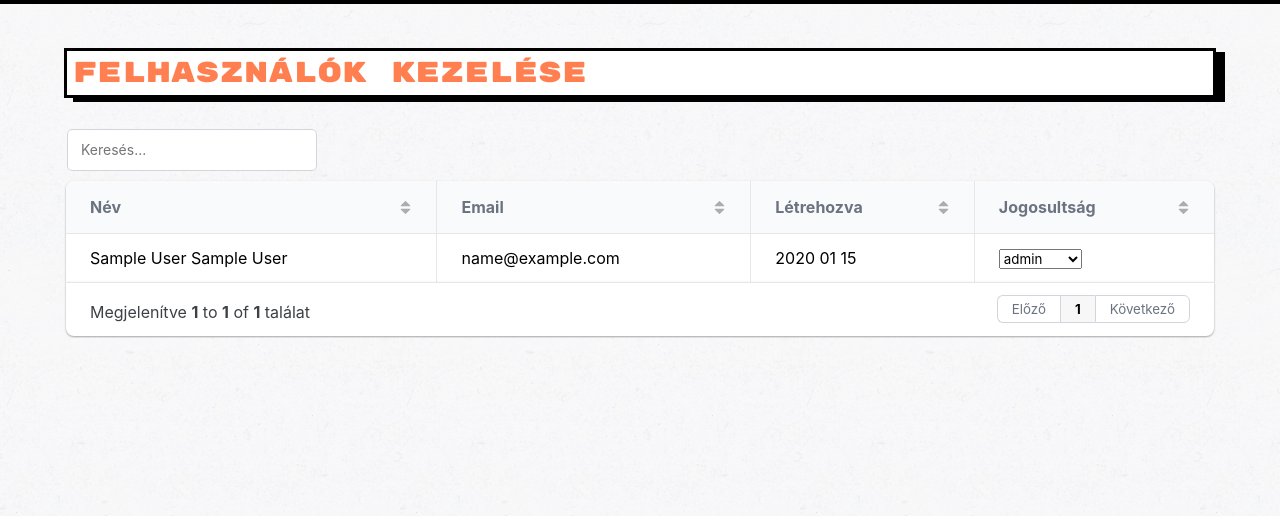
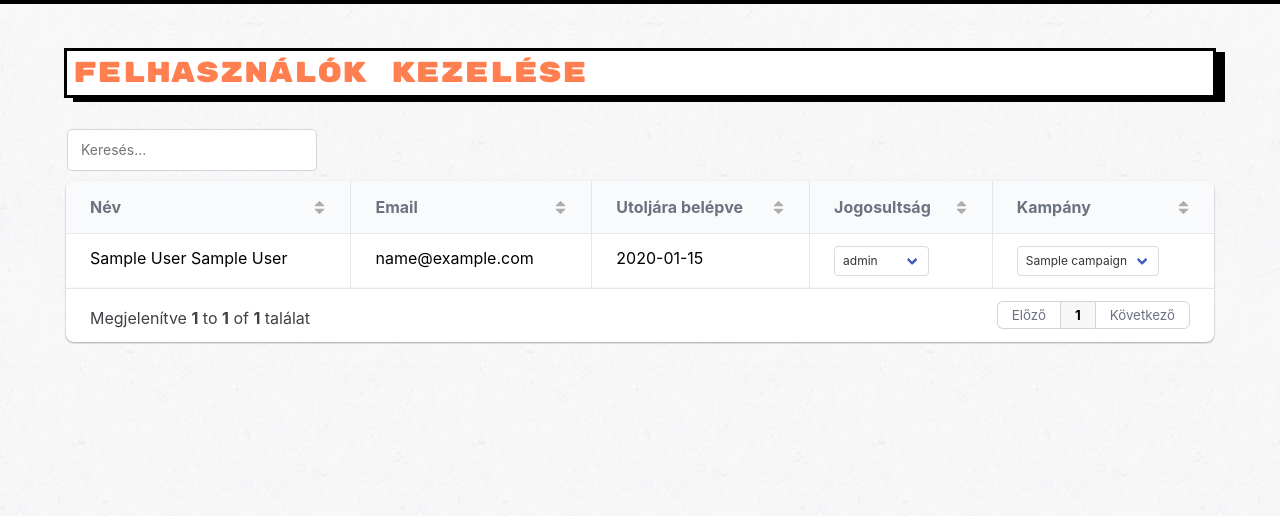
Before and after one commit to xngst/rosane-webapp, a Flask app: page /admin_user in a window 1280 px wide. Shown: the part 52-568 px from the top of the page. Run offline with Flask 3, Linux system fonts and the light colour scheme; a user stored in the database is signed in; tables that the repository leaves empty hold one stand-in row (values such as "Sample post"); one stand-in notice (Sample message) is shown; parts of the project's set-up code (start-up, migrations or seed data) failed here and were passed over; some libraries are stand-ins or nearby versions.

Commit message:
add campaign role filtering

```diff
--- a/app.py
+++ b/app.py
@@ -172,7 +172,7 @@ def process_oauth_login(user_email, given_name, family_name):
     flash(f"Sikeres bejelentkezés, {user.user_given_name}!", "success")
     return redirect(url_for("index"))
 
-
+#OATUH
 @app.route("/oauth_callback")
 def oauth_callback():
     try:
@@ -703,20 +703,61 @@ def campaign_delete(campaign_id):
 @app.route("/admin_user", methods=["GET", "POST"])
 @login_required
 def admin_user():
+    if current_user.role != "admin":
+        flash("Nincs jogosultságod ehhez a művelethez!", "danger")
+        return redirect(url_for("admin_user"))
     users = User.query.all()
-    return render_template("admin_user.html", users=users)
+    campaigns = Campaign.query.all()
+    campaigns_data = [{'id': c.id, 'name': c.name} for c in campaigns]
+    return render_template("admin_user.html", users=users, campaigns=campaigns_data)
 
-# UPDATE ROLE
+
 @app.route("/update_role/<int:user_id>", methods=["POST"])
 @login_required
 def update_role(user_id):
+    if current_user.role != "admin":
+        flash("Nincs jogosultságod ehhez a művelethez!", "danger")
+        return redirect(url_for("admin_user"))
+
     new_role = request.form.get("role")
     user = User.query.get_or_404(user_id)
     if new_role in ["admin", "dementor", "regular"]:
         user.role = new_role
         db.session.commit()
         flash("Jogosultsági szint sikeresen megváltoztatva!", "success")
+    else:
+        flash("Érvénytelen jogosultsági szint!", "danger")
     return redirect(url_for("admin_user"))
+
+@app.route("/update_campaign/<int:user_id>", methods=["POST"])
+@login_required
+def update_campaign(user_id):
+    if current_user.role != "admin":
+        flash("Nincs jogosultságod ehhez a művelethez!", "danger")
+        return redirect(url_for("admin_user"))
+
+    new_campaign_id_str = request.form.get("campaign_id")
+    user = User.query.get_or_404(user_id)
+
+    if new_campaign_id_str:
+        try:
+            new_campaign_id = int(new_campaign_id_str)
+            campaign = Campaign.query.get(new_campaign_id)
+            if campaign:
+                user.campaign_id = new_campaign_id
+                db.session.commit()
+                flash(f"Felhasználó '{user.email}' kampánya sikeresen megváltoztatva!", "success")
+            else:
+                flash("A kiválasztott kampány nem létezik!", "danger")
+        except ValueError:
+            flash("Érvénytelen kampány azonosító!", "danger")
+    else:
+        user.campaign_id = None
+        db.session.commit()
+        flash(f"Felhasználó '{user.email}' kampánya sikeresen eltávolítva!", "success")
+
+    return redirect(url_for("admin_user"))
+
 
 # ACCOUNT
 @app.route("/profil", methods=["GET"])
--- a/models.py
+++ b/models.py
@@ -36,6 +36,19 @@ class Campaign(db.Model):
     likes = db.relationship(
         "Like", back_populates="campaign", cascade="all, delete-orphan"
     )
+
+    def is_currently_active(self):
+        """
+        Checks if this campaign is currently active based on its 'status'
+        field being 'active' AND the current date being within its from_date and to_date.
+        """
+        now = datetime.utcnow()
+
+        return (
+            self.status == "aktív" and
+            self.from_date <= now and
+            self.to_date >= now
+        )
 
     def __repr__(self):
         return f"<Campaign id={self.id}, name='{self.name}', status='{self.status}'>"
@@ -149,6 +162,15 @@ class User(db.Model, UserMixin):
     )
     likes = db.relationship("Like", back_populates="user", cascade="all, delete-orphan")
 
+    def is_assigned_to_active_campaign(self):
+        """
+        Checks if the user is assigned to a campaign that is currently active.
+        Relies on the Campaign.is_currently_active() method.
+        """
+        if self.campaign:
+            return self.campaign.is_currently_active()
+        return False
+
     def __repr__(self):
         return f"<User id={self.id}, email='{self.email}'>"
 
--- a/templates/admin_user.html
+++ b/templates/admin_user.html
@@ -6,7 +6,6 @@
 
 <link href="https://unpkg.com/gridjs/dist/theme/mermaid.min.css" rel="stylesheet" />
 <script src="https://unpkg.com/gridjs/dist/gridjs.umd.js"></script>
-
 
 <div class="container">
     <h1 class="title" id="highlight">FELHASZNÁLÓK KEZELÉSE</h1>
@@ -17,13 +16,14 @@
     {% if current_user.role == "dementor" or current_user.role == "admin" or current_user.role == "regular" %}
         <script type="text/javascript">
             const csrfToken = document.querySelector('meta[name="csrf-token"]').getAttribute('content');
+            const campaigns = JSON.parse('{{ campaigns | tojson | safe }}');
 
             new gridjs.Grid({
                 columns: [
                     { id: 'id', name: 'Id', hidden: true },
                     { id: 'name', name: 'Név' },
                     { id: 'email', name: 'Email' },
-                    { id: 'created_date', name: 'Létrehozva' },
+                    { id: 'last_login', name: 'Utoljára belépve' },
 
                     {% if current_user.role == "admin" %}
                         {
@@ -34,17 +34,48 @@
                                 return gridjs.html(`
                                     <form method="POST" action="/update_role/${userId}">
                                         <input type="hidden" name="csrf_token" value="${csrfToken}">
-                                        <select name="role" class="form-select form-select-sm" onchange="this.form.submit()">
+                                        <div class="control"> {# Bulma control wrapper #}
+                                            <div class="select is-small"> {# Bulma select wrapper, use is-small for smaller size #}
+                                                <select name="role" onchange="this.form.submit()">
                                                     ${['admin', 'dementor', 'regular'].map(role => `
                                                         <option value="${role}" ${cell === role ? 'selected' : ''}>${role}</option>
                                                     `).join('')}
                                                 </select>
+                                            </div>
+                                        </div>
+                                    </form>
+                                `);
+                            }
+                        },
+                        // New Campaign Column
+                        {
+                            id: 'campaign_id',
+                            name: 'Kampány',
+                            formatter: (cell, row) => {
+                                const userId = row.cells[0].data;
+                                const currentCampaignId = cell;
+                                return gridjs.html(`
+                                    <form method="POST" action="/update_campaign/${userId}">
+                                        <input type="hidden" name="csrf_token" value="${csrfToken}">
+                                        <div class="control"> {# Bulma control wrapper #}
+                                            <div class="select is-small"> {# Bulma select wrapper, use is-small for smaller size #}
+                                                <select name="campaign_id" onchange="this.form.submit()">
+                                                    <option value="">-</option> {# Option for no campaign #}
+                                                    ${campaigns.map(campaign => `
+                                                        <option value="${campaign.id}" ${currentCampaignId == campaign.id ? 'selected' : ''}>
+                                                            ${campaign.name}
+                                                        </option>
+                                                    `).join('')}
+                                                </select>
+                                            </div>
+                                        </div>
                                     </form>
                                 `);
                             }
                         },
                     {% else %}
                         { id: 'role', name: 'Jogosultság' },
+                        { id: 'campaign_name', name: 'Kampány' },
                     {% endif %}
 
                     { id: 'user_id', hidden: true }
@@ -55,8 +86,9 @@
                             "{{ user.id }}",
                             "{{ user.user_family_name|escape }} {{ user.user_given_name|escape }}",
                             "{{ user.email|escape }}",
-                            "{{ user.created_date.strftime('%Y %m %d') }}",
+                            "{{ user.last_login.strftime('%Y-%m-%d')|escape }}",
                             "{{ user.role }}",
+                            "{{ user.campaign_id if current_user.role == 'admin' else (user.campaign.name|escape if user.campaign else 'Nincs') }}",
                             "{{ user.id }}"
                         ]{{ "," if not loop.last }}
                     {% endfor %}
--- a/templates/base.html
+++ b/templates/base.html
@@ -59,7 +59,7 @@
 	  {% if messages %}
 		<div class="notification-container">
 		  {% for category, message in messages %}
-		    <div class="notification is-{{ category }}">
+		    <div class="notification is-{{ category }}" style="color: black;">
 		      {{ message }}
 		    </div>
 		  {% endfor %}
--- a/templates/datasheet.html
+++ b/templates/datasheet.html
@@ -63,12 +63,14 @@
 		</p>
         </header>
 
-        {% if current_user.role != "regular" %}
+        {% if current_user.is_authenticated %}
+        {% if current_user.is_assigned_to_active_campaign() or current_user.role == "admin" %}
         <a href="{{ url_for('update_datasheet', entry_id=entry.id) }}" class="card-header-item is-active">
           <div class="tags are-medium">
             <span class="tag"><i class="fas fa-edit me-1"></i> Szerkesztés</span>
           </div>
         </a>
+        {% endif %}
         {% endif %}
 
         <div class="card-content">
--- a/templates/navbar.html
+++ b/templates/navbar.html
@@ -38,8 +38,10 @@
 
 	<a class="navbar-item {% if request.endpoint == 'applications' %}is-active{% endif %}" href="{{ url_for('applications') }}">PÁLYÁZATOK</a>
 
-	{% if current_user.role == "dementor" or current_user.role == "admin" %}
-	<a class="navbar-item {% if request.endpoint == 'entry_form' %}is-active{% endif %}" href="{{ url_for('entry_form') }}">PÁLYÁZAT_HOZZÁADÁS</a>
+	{% if current_user.is_authenticated %}
+    {% if current_user.is_assigned_to_active_campaign() or current_user.role == "admin" %}
+        <a class="navbar-item {% if request.endpoint == 'entry_form' %}is-active{% endif %}" href="{{ url_for('entry_form') }}">PÁLYÁZAT_HOZZÁADÁS</a>
+    {% endif %}
 	{% endif %}
 
 	{% if current_user.role == "admin" %}
--- a/templates/profile.html
+++ b/templates/profile.html
@@ -26,7 +26,11 @@
         <hr>
         <div class="content">
             <p><strong><i class="fas fa-calendar-plus mr-2"></i> Létrehozva:</strong> {{ current_user.created_date.strftime("%Y. %m. %d.") }}</p>
+            <p><strong><i class="fas fa-user-tag mr-2"></i> Email:</strong> {{ current_user.email }}</p>
             <p><strong><i class="fas fa-user-tag mr-2"></i> Jogosultság:</strong> {{ current_user.role }}</p>
+            {% if current_user.role == "dementor" %}
+            <p><strong><i class="fas fa-user-tag mr-2"></i> Aktív kampányhoz rendelve:</strong> {{ current_user.is_assigned_to_active_campaign() }}</p>
+            {% endif %}
         </div>
     </div>
 
```
Lines whose indentation alone changed are shown as unchanged.
